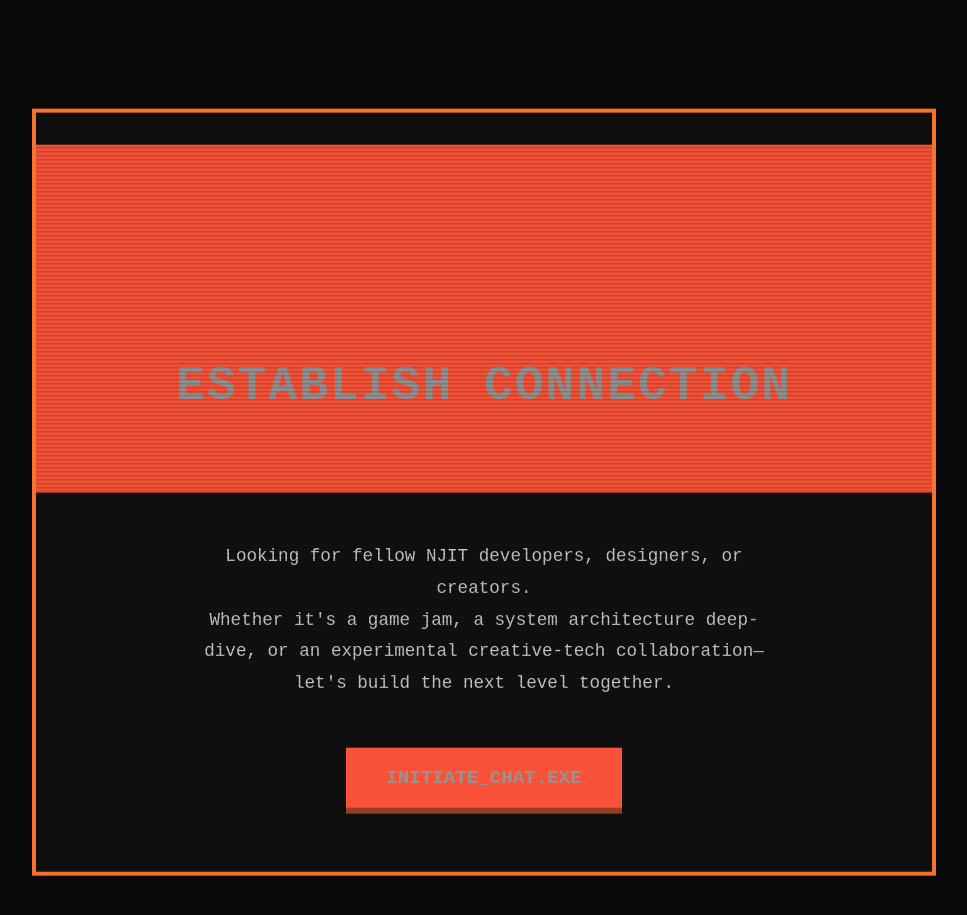
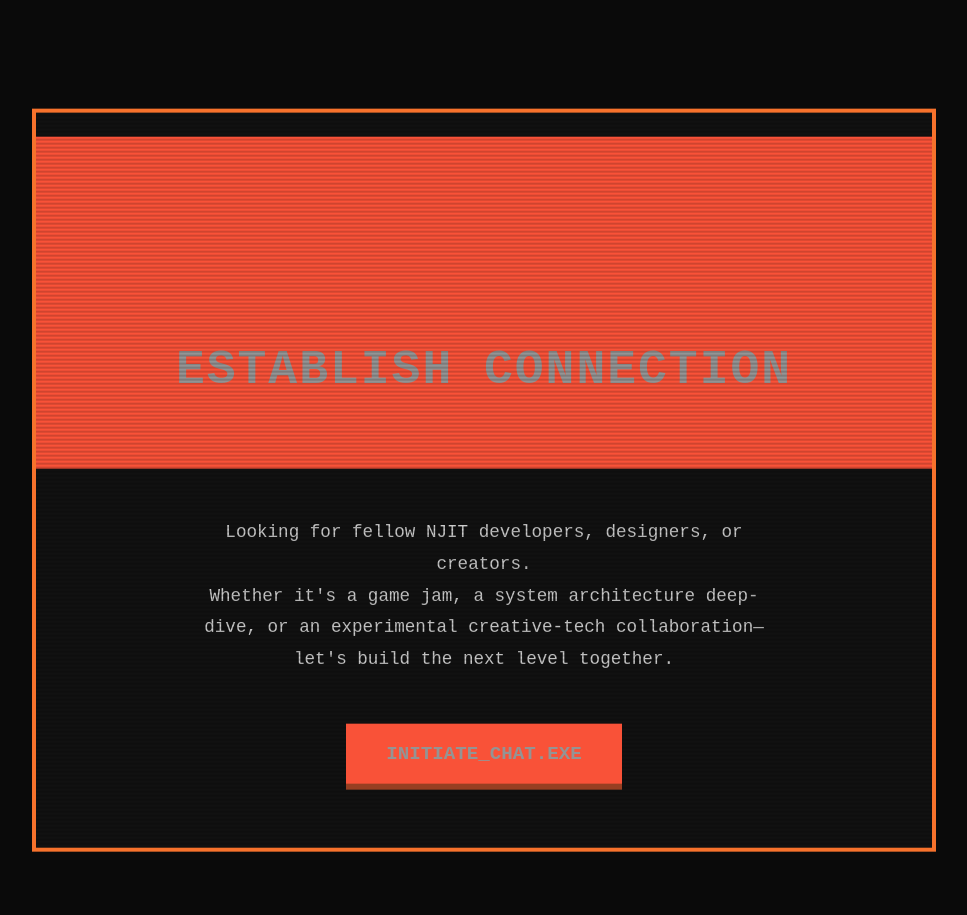
Before and after one commit to apr45/is117-GameDevPortfolio, a React (Vite) app: page / in a window 1280 px wide. Shown: the part 3100-4015 px from the top of the page, without its empty margins (156-1123 px from the left). Built offline with nearby package versions, Linux system fonts and the light colour scheme.

Commit message:
hopefully last fixing on CTA

```diff
--- a/src/styles/CTA.module.css
+++ b/src/styles/CTA.module.css
@@ -83,12 +83,12 @@
 .titleWrapper {
   /* Counteract the terminalBox padding:
      Top: -4rem | Sides: -3rem */
-  margin: -2rem -3rem 3rem -3rem;
+  margin: -2.5rem -3rem 3rem -3rem;
 
   /* Ensure it stretches to the new width */
   width: calc(100% + 6rem);
 
-  padding: 5rem 0;
+  padding: 4.5rem 0;
   background: var(--accent-pink);
   animation: barColorCycle 8s linear infinite;
 }
```
